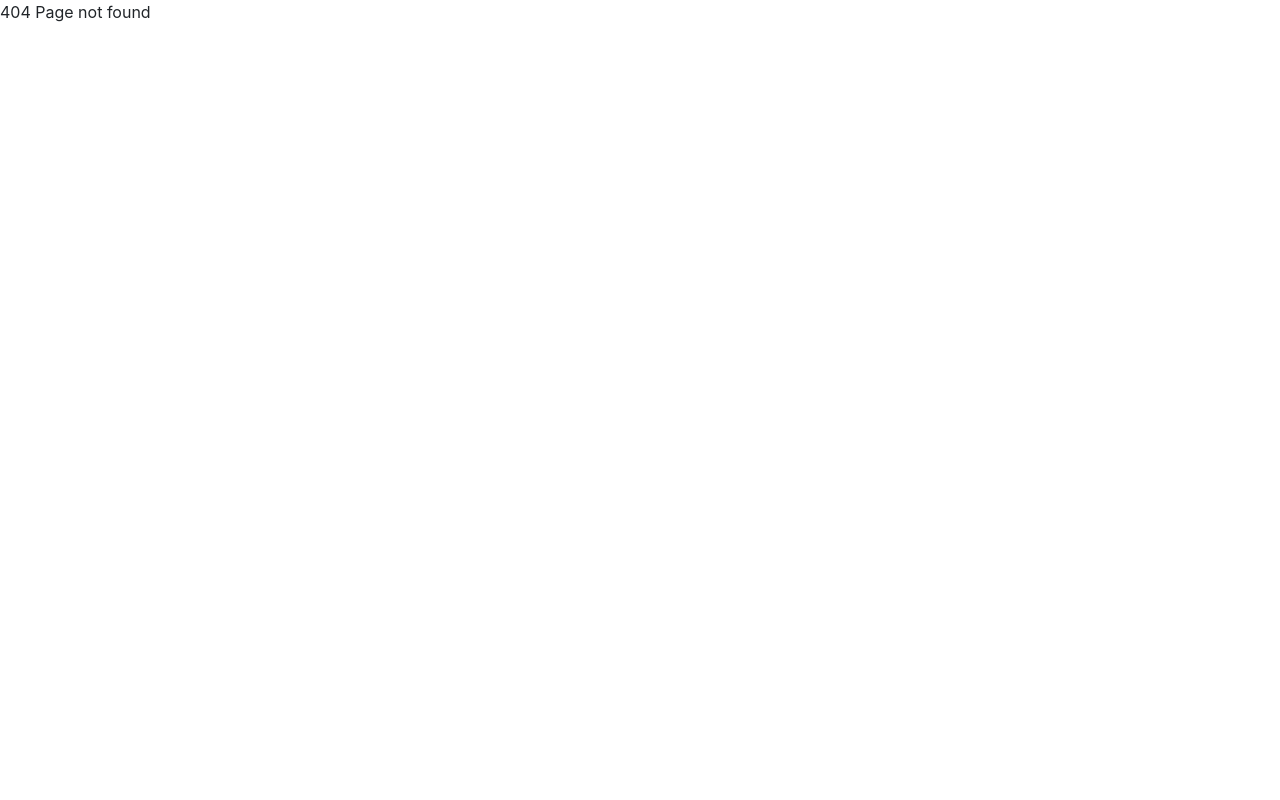
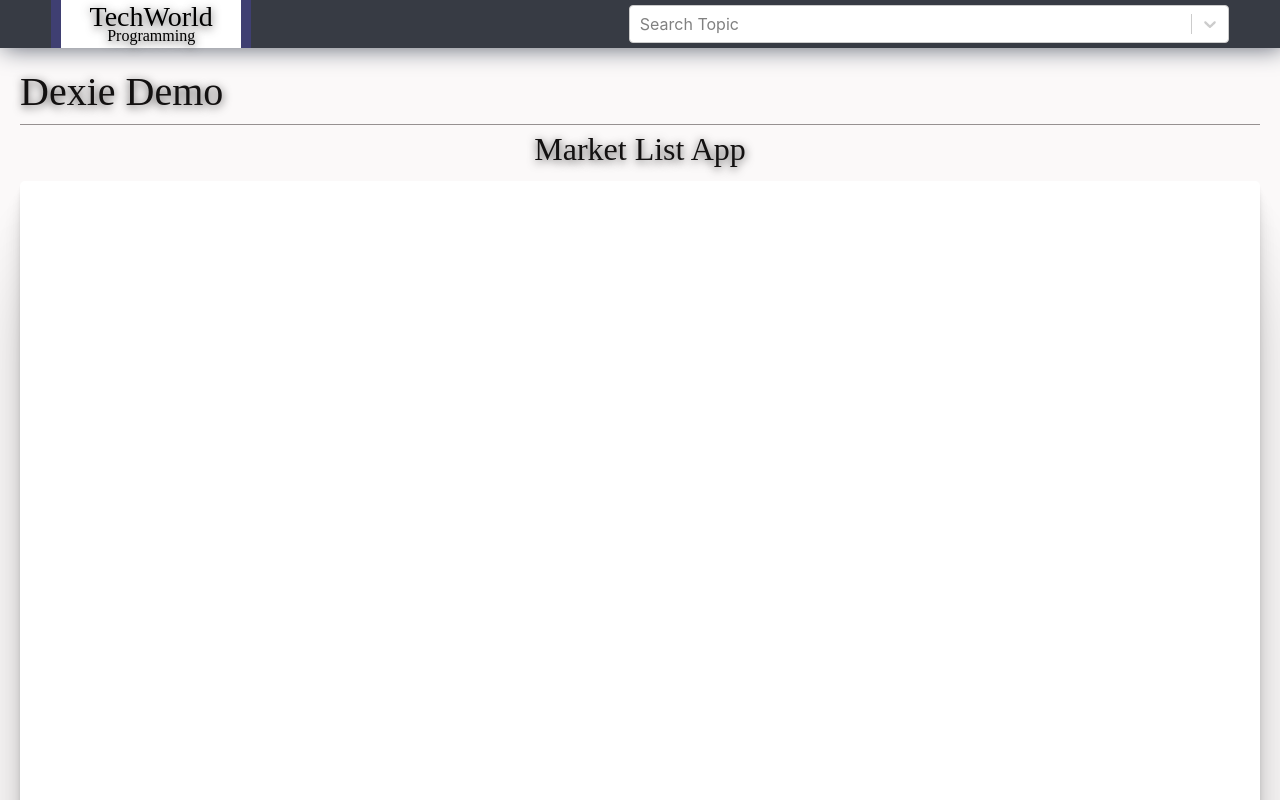
Before and after one commit to dkeshri/react, a React (Create React App) app: page /React/Database/Dexie in a window 1280 px wide. Before the commit this address had no page. Shown: the top 800 px of the page. Built offline with nearby package versions, Linux system fonts and the light colour scheme; a web font is replaced by a local one.

Commit message:
dfdfdfdf

```diff
--- /dev/null
+++ b/src/Components/Database/DexieDemo.js
@@ -0,0 +1,16 @@
+import React from 'react'
+import PageContaier from '../Common/PageContainer'
+import style from '../../assets/css/components/Database/DexieDemo.module.css'
+const DexieDemo = () => {
+    return (
+        <PageContaier
+            headerTitle="Dexie Demo"
+            title="Market List App"
+        >
+            <div className={`box ${style.box}`}>
+
+            </div>
+        </PageContaier>
+    )
+}
+export default DexieDemo
--- a/src/Router.js
+++ b/src/Router.js
@@ -8,6 +8,7 @@ import Test from './Components/Pages/Test'
 import { AnimatePresence } from 'framer-motion'
 import FormicForm from './Components/Forms/Formic'
 import CustomHooksDemo from './Components/Dropdown'
+import DexieDemo from './Components/Database/DexieDemo'
 export const AppRouter = () => {
     const location = useLocation();
     return (
@@ -19,6 +20,8 @@ export const AppRouter = () => {
                 <ProtectedRoute path="/Test" exact component={Test} />
                 <ProtectedRoute path="/Components/Forms/Formic" exact component={FormicForm} />
                 <ProtectedRoute path="/CustomHooksDemo" exact component={CustomHooksDemo} />
+                <ProtectedRoute path="/Database/Dexie" exact component={DexieDemo} />
+
                 <Route path="*" exact component={PageNotFound} />
             </Switch>
         </AnimatePresence>
--- /dev/null
+++ b/src/assets/css/components/Database/DexieDemo.module.css
@@ -0,0 +1,3 @@
+.box{
+    min-height: 100vh;
+}
--- a/src/data/NavMenuListConfig.js
+++ b/src/data/NavMenuListConfig.js
@@ -46,6 +46,15 @@ const config = {
 
         },
         {
+            name: 'DatabaseConcept',
+            children: [{
+                name: 'Dexie Database',
+                path: '/Database/Dexie',
+                children: []
+            }]
+
+        },
+        {
             name: 'AboutUS',
             children: [{
                 name: 'About',
```
Also changed, not shown: src/App.css (+0 -22 lines).
